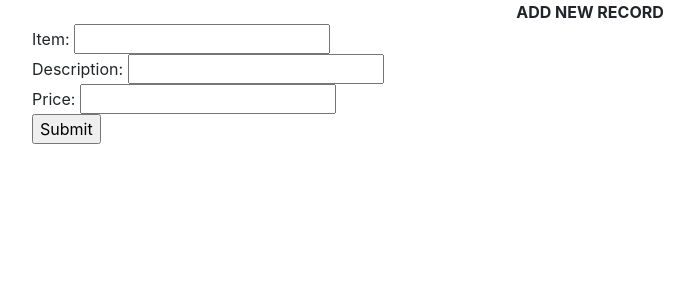
After one commit to timothyamburgey/home-inventory, a Flask app: template src/templates/AddPage.html in a window 1280 px wide. The commit adds this page. Shown: the top 300 px of the page, without its empty margins (50-744 px from the left). Run offline with Flask 3, Linux system fonts and the light colour scheme; the template is opened without the code that fills it, so the values that code supplies are empty.

Commit message:
create add record page

```diff
--- /dev/null
+++ b/src/templates/AddPage.html
@@ -0,0 +1,30 @@
+<!doctype html>
+<html>
+<head>
+<meta charset="utf-8">
+<link href="https://cdn.jsdelivr.net/npm/bootstrap@5.3.2/dist/css/bootstrap.min.css" rel="stylesheet" integrity="sha384-T3c6CoIi6uLrA9TneNEoa7RxnatzjcDSCmG1MXxSR1GAsXEV/Dwwykc2MPK8M2HN" crossorigin="anonymous">
+<link href="css/bootstrap-4.4.1.css" rel="stylesheet" type="text/css">
+<meta http-equiv="X-UA-Compatible" content="IE=edge">
+<meta name="viewport" content="width=device-width, initial-scale=1.0">
+<title>Untitled Document</title>
+</head>
+
+<body>
+
+<div class="container-fluid">
+  <div class="container">
+	  <div class="row">
+	  <center><b>ADD NEW RECORD</b></center>
+		  <form>
+			  Item: <input type="text" id="item"><br/>
+			  Description: <input type="text" id="description"><br/>
+			  Price: <input type="text" id="Price"><br/>
+			  <input type="submit">
+		  </form>
+	  </div>
+	</div>
+	</div>
+<script src="https://cdn.jsdelivr.net/npm/@popperjs/core@2.11.8/dist/umd/popper.min.js" integrity="sha384-I7E8VVD/ismYTF4hNIPjVp/Zjvgyol6VFvRkX/vR+Vc4jQkC+hVqc2pM8ODewa9r" crossorigin="anonymous"></script>
+<script src="https://cdn.jsdelivr.net/npm/bootstrap@5.3.2/dist/js/bootstrap.min.js" integrity="sha384-BBtl+eGJRgqQAUMxJ7pMwbEyER4l1g+O15P+16Ep7Q9Q+zqX6gSbd85u4mG4QzX+" crossorigin="anonymous"></script>
+</body>
+</html>
```
Also changed, not shown: src/templates/index.html (+4 -4 lines).
